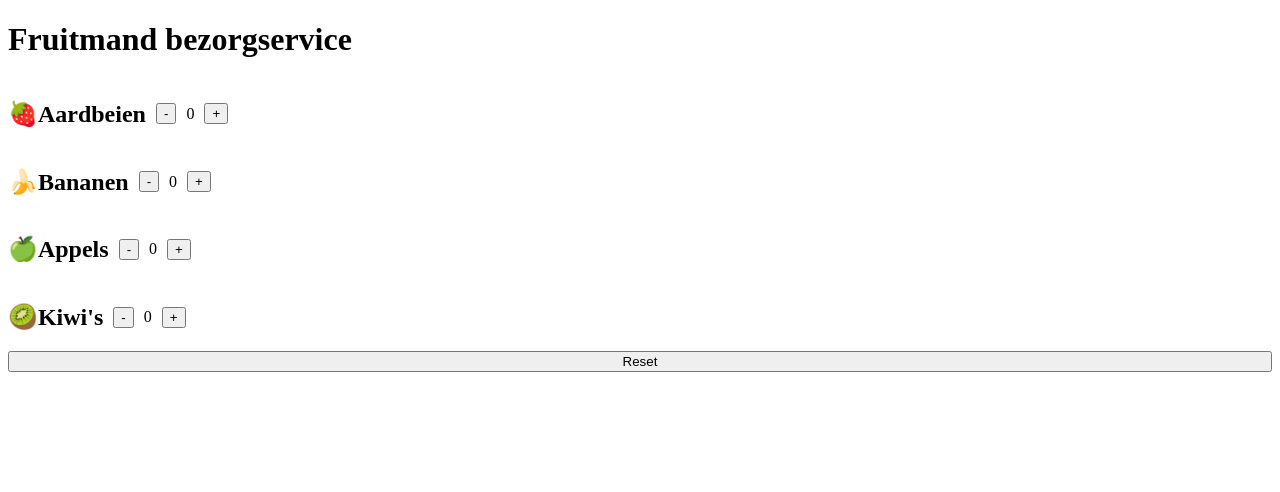
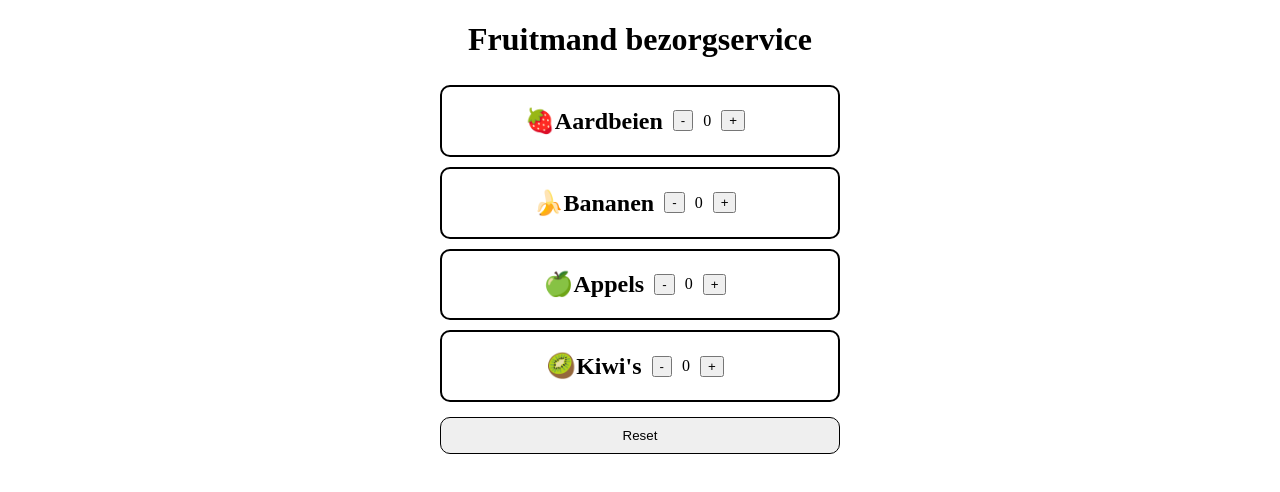
Before and after one commit to Yorickburgers/FROw12hw-Fruitbasket, a React (Vite) app: page / in a window 1280 px wide. Shown: the top 492 px of the page. Built offline with nearby package versions, Linux system fonts and the light colour scheme.

Commit message:
Opdracht 1 done en het werkt ook nog...

```diff
--- a/src/App.css
+++ b/src/App.css
@@ -1,14 +1,26 @@
+* {
+    box-sizing: border-box;
+}
+
+h1 {
+    justify-self: center;
+}
+
 .fruitCounterContainer {
     display: flex;
     flex-direction: column;
+    align-items: center;
+    width: 100vw;
+    align-self: center;
+    justify-self: center;
+    height: 100vh;
 }
 
-.fruitCounterContent {
-    display: flex;
-    flex-direction: row;
-    align-items: center;
+.resetButton {
+    width: 400px;
+    padding: 10px;
+    border-radius: 10px;
+    border: 1px solid black;
+    margin: 10px;
+    cursor: pointer;
 }
-
-.fruitCounterContent button {
-    margin: 10px;
-}
--- a/src/App.jsx
+++ b/src/App.jsx
@@ -1,26 +1,59 @@
-
 import './App.css'
 import FruitCounter from "./components/FruitCounter/FruitCounter.jsx";
+import {useState} from "react";
 
 function App() {
-    function resetCounter() {
+    const [counters, setCounters] = useState({
+        strawberries: 0,
+        bananas: 0,
+        apples: 0,
+        kiwis: 0
+    });
 
-    }
+    const resetCounters = () => {
+        setCounters({
+            strawberries: 0,
+            bananas: 0,
+            apples: 0,
+            kiwis: 0
+        });
+    };
+
+    const changeCounter = (fruit, change) => {
+        setCounters(counters => ({
+            ...counters,
+            [fruit]: counters[fruit] + change
+        }));
+    };
+
     return (
         <>
             <h1>Fruitmand bezorgservice</h1>
             <section className="fruitCounterContainer">
                 <FruitCounter
-            counterName="🍓Aardbeien"/>
+                    counterName="🍓Aardbeien"
+                counterValue={counters.strawberries}
+                whenPressed={(change) => changeCounter("strawberries", change)}
+                />
                 <FruitCounter
-                counterName="🍌Bananen"/>
+                    counterName="🍌Bananen"
+                    counterValue={counters.bananas}
+                    whenPressed={(change) => changeCounter("bananas", change)}
+                />
                 <FruitCounter
-                counterName="🍏Appels"/>
+                    counterName="🍏Appels"
+                    counterValue={counters.apples}
+                    whenPressed={(change) => changeCounter("apples", change)}
+                />
                 <FruitCounter
-                counterName="🥝Kiwi's"/>
+                    counterName="🥝Kiwi's"
+                    counterValue={counters.kiwis}
+                    whenPressed={(change) => changeCounter("kiwis", change)}
+                />
                 <button
                     type="button"
-                onClick={resetCounter}
+                    onClick={resetCounters}
+                    className="resetButton"
                 >Reset
                 </button>
             </section>
--- a/src/components/FruitCounter/FruitCounter.css
+++ b/src/components/FruitCounter/FruitCounter.css
@@ -0,0 +1,15 @@
+.fruitCounterContent {
+    display: flex;
+    flex-direction: row;
+    align-items: center;
+    border: 2px solid black;
+    border-radius: 10px;
+    margin: 5px 0;
+    width: 400px;
+    align-content: center;
+    justify-content: center;
+}
+
+.fruitCounterContent button {
+    margin: 10px;
+}
--- a/src/components/FruitCounter/FruitCounter.jsx
+++ b/src/components/FruitCounter/FruitCounter.jsx
@@ -1,22 +1,19 @@
 import './FruitCounter.css';
-import React from "react";
 
-function FruitCounter({counterName, }) {
-const [counter, setCounter] = React.useState(0);
-
+function FruitCounter({counterName, counterValue, whenPressed}) {
     return (
         <>
             <article className="fruitCounterContent">
                 <h2>{counterName}</h2>
                 <button
                     type="button"
-            onClick={() => setCounter(counter !== 0 ? counter-1 : 0)}
+                    onClick={() => {counterValue !== 0 ? whenPressed(-1) : 0}}
                 >-
                 </button>
-        <p>{counter}</p>
+                <p>{counterValue}</p>
                 <button
                     type="button"
-            onClick={() => setCounter(counter+1)}
+                    onClick={() => whenPressed(+1)}
                 >+
                 </button>
 
```
Also changed, not shown: .eslintrc.cjs. Lines whose indentation alone changed are shown as unchanged.
